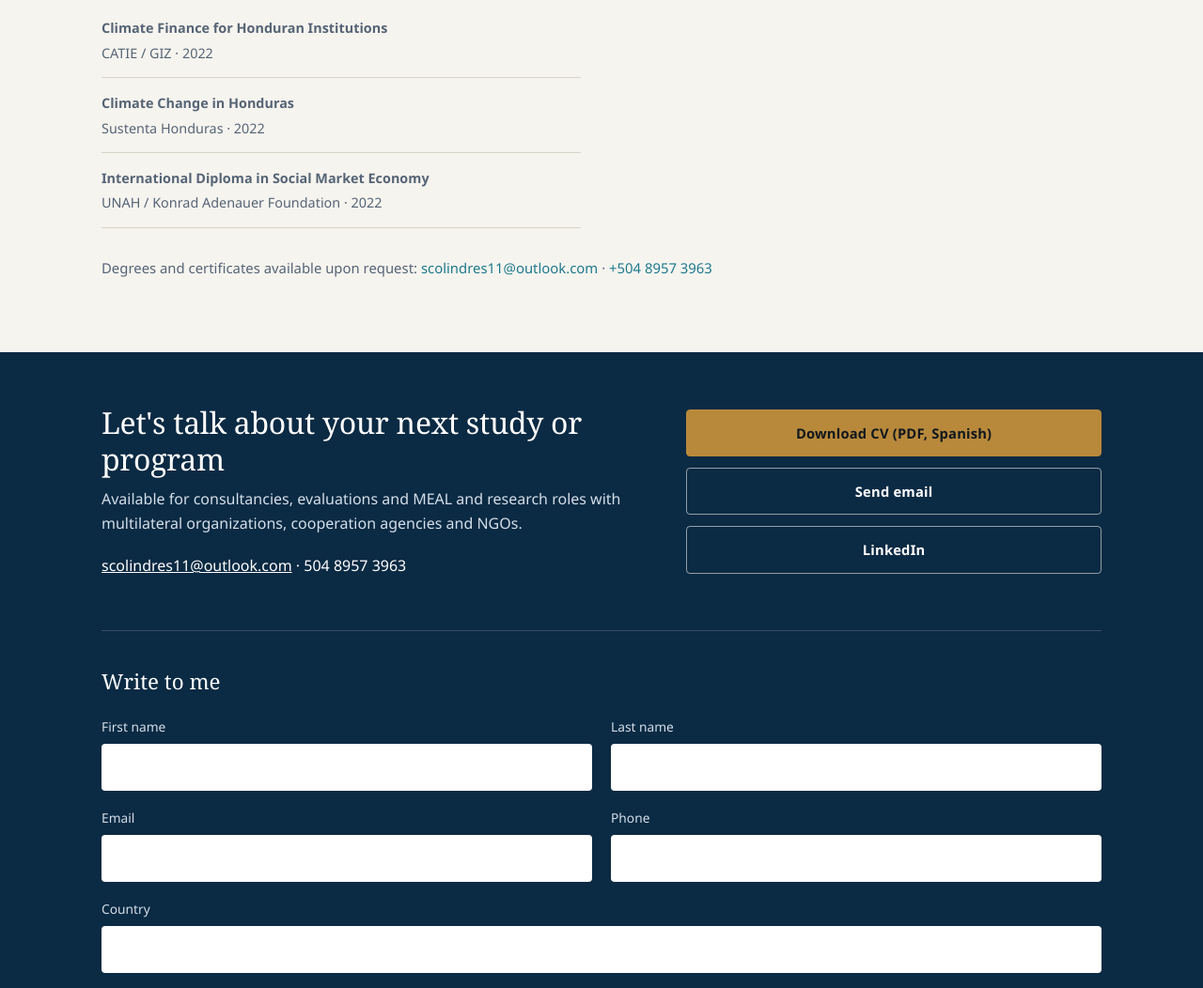
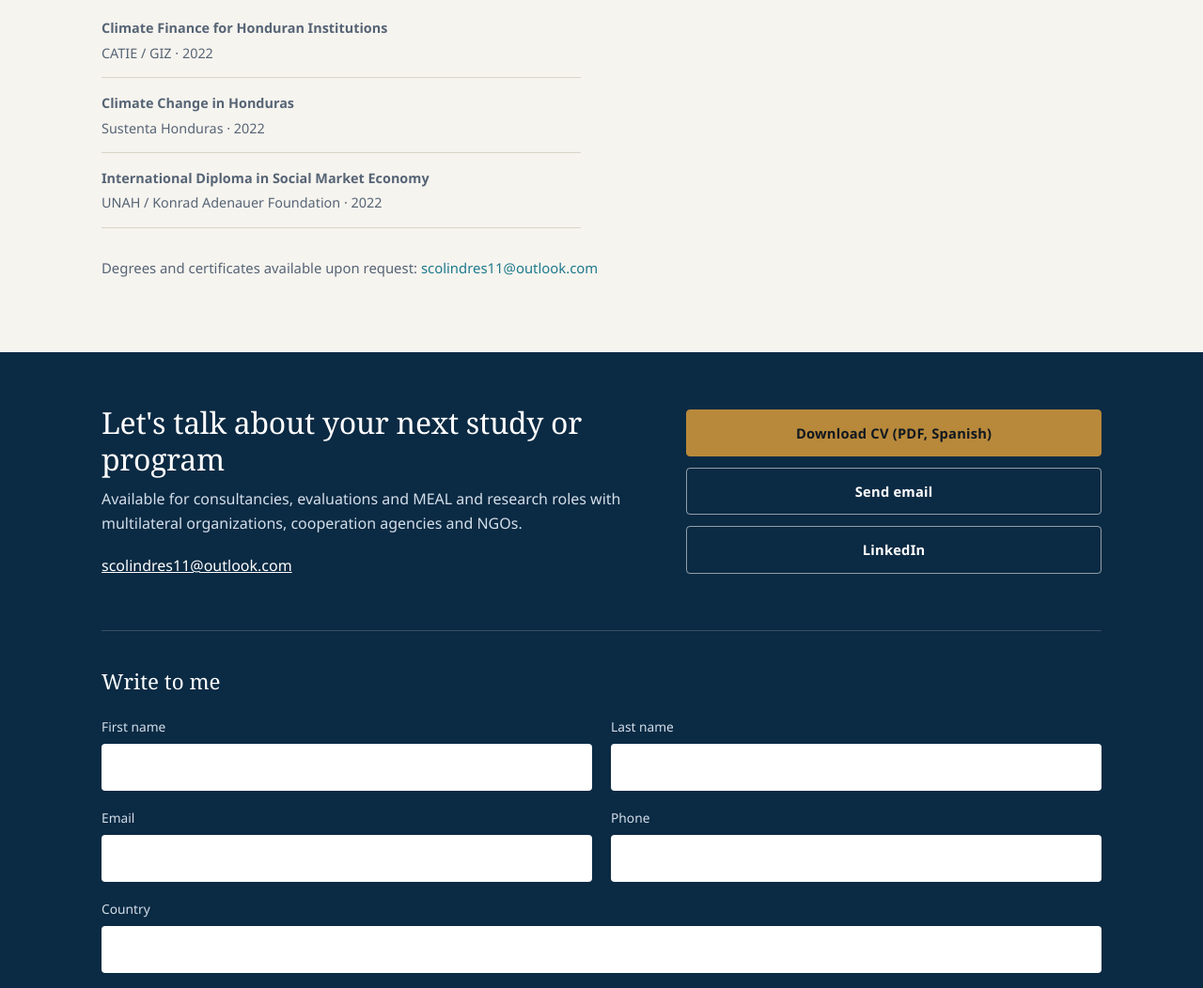
Before and after one commit to Scolindres11/Scolindres11.github.io, a plain HTML site: page index.html in a window 1280 px wide. Shown: the part 4614-5666 px from the top of the page at 94% size. Drawn offline with Linux system fonts and the light colour scheme.

Commit message:
Update contact section and available degrees informationKeep email as the only public contact

```diff
--- a/index.html
+++ b/index.html
@@ -270,8 +270,8 @@ input,textarea{caret-color:var(--teal)}
 <li><b><span class="es">Tesis de maestría: capital humano y crecimiento regional en Honduras</span><span class="en">Master's thesis: human capital and regional growth in Honduras</span></b><span>Universidad Torcuato Di Tella</span></li>
 <li><b><a href="https://www.developmentaid.org/news-stream/post/199278/pros-and-cons-of-paving-the-br-319-brazilian-highway-through-the-heart-of-amazon" target="_blank" rel="noopener"><span class="es">Análisis de la carretera BR-319: riesgos sociales y ambientales</span><span class="en">Analysis of the BR-319 highway: social and environmental risks</span></a></b><span><span class="es">Economista invitada · DevelopmentAid · 2025</span><span class="en">Guest economist · DevelopmentAid · 2025</span></span></li>
 <li><b><span class="es">Índices de Competitividad Regional · UNAH-IIES, COHEP, CNI, USAID</span><span class="en">Regional Competitiveness Indexes · UNAH-IIES, COHEP, CNI, USAID</span></b><span><a href="https://iies.unah.edu.hn/assets/IIES/paginas/icrhn/ICR-VALLE-DE-SULA.pdf" target="_blank" rel="noopener">Valle de Sula</a> · <a href="https://iies.unah.edu.hn/assets/IIES/paginas/icrhn/ICR-GOLFO-DE-FONSECA.pdf" target="_blank" rel="noopener">Golfo de Fonseca</a> · <a href="https://iies.unah.edu.hn/assets/IIES/paginas/icrhn/ICR-CENTRO-COMAYAGUA.pdf" target="_blank" rel="noopener"><span class="es">Centro (Comayagua)</span><span class="en">Center (Comayagua)</span></a></span></li>
-</ul></div></div><p style="margin-top:30px;color:var(--muted);font-size:.93rem"><span class="es">Títulos y certificados disponibles a solicitud: <a href="mailto:scolindres11@outlook.com">scolindres11@outlook.com</a> · <a href="tel:+50489573963">+504 8957 3963</a></span><span class="en">Degrees and certificates available upon request: <a href="mailto:scolindres11@outlook.com">scolindres11@outlook.com</a> · <a href="tel:+50489573963">+504 8957 3963</a></span></p></div></section>
-<div class="contact" id="contacto"><div class="wrap"><div><h2><span class="es">Conversemos sobre su próximo estudio o programa</span><span class="en">Let's talk about your next study or program</span></h2><p><span class="es">Disponible para consultorías, evaluaciones y puestos de MEAL e investigación con organismos multilaterales, agencias de cooperación y ONG.</span><span class="en">Available for consultancies, evaluations and MEAL and research roles with multilateral organizations, cooperation agencies and NGOs.</span></p><div class="row"><a href="mailto:scolindres11@outlook.com">scolindres11@outlook.com</a> · 504 8957 3963</div></div>
+</ul></div></div><p style="margin-top:30px;color:var(--muted);font-size:.93rem"><span class="es">Títulos y certificados disponibles a solicitud: <a href="mailto:scolindres11@outlook.com">scolindres11@outlook.com</a></span><span class="en">Degrees and certificates available upon request: <a href="mailto:scolindres11@outlook.com">scolindres11@outlook.com</a></span></p></div></section>
+<div class="contact" id="contacto"><div class="wrap"><div><h2><span class="es">Conversemos sobre su próximo estudio o programa</span><span class="en">Let's talk about your next study or program</span></h2><p><span class="es">Disponible para consultorías, evaluaciones y puestos de MEAL e investigación con organismos multilaterales, agencias de cooperación y ONG.</span><span class="en">Available for consultancies, evaluations and MEAL and research roles with multilateral organizations, cooperation agencies and NGOs.</span></p><div class="row"><a href="mailto:scolindres11@outlook.com">scolindres11@outlook.com</a></div></div>
 <div class="cta"><a class="btn solid" href="Sandra_Colindres_CV.pdf" download data-goatcounter-click="descarga-cv-contacto" data-goatcounter-title="Descarga CV (contacto)"><span class="es">Descargar CV (PDF)</span><span class="en">Download CV (PDF, Spanish)</span></a><a class="btn" href="mailto:scolindres11@outlook.com" data-goatcounter-click="click-correo" data-goatcounter-title="Click correo"><span class="es">Enviar correo</span><span class="en">Send email</span></a><a class="btn" href="http://www.linkedin.com/in/sandra-colindres" target="_blank" rel="noopener">LinkedIn</a></div>
 <form class="cform" action="https://formsubmit.co/scolindres11@outlook.com" method="POST" id="escribeme">
 <h3 class="full"><span class="es">Escríbeme</span><span class="en">Write to me</span></h3>
```
